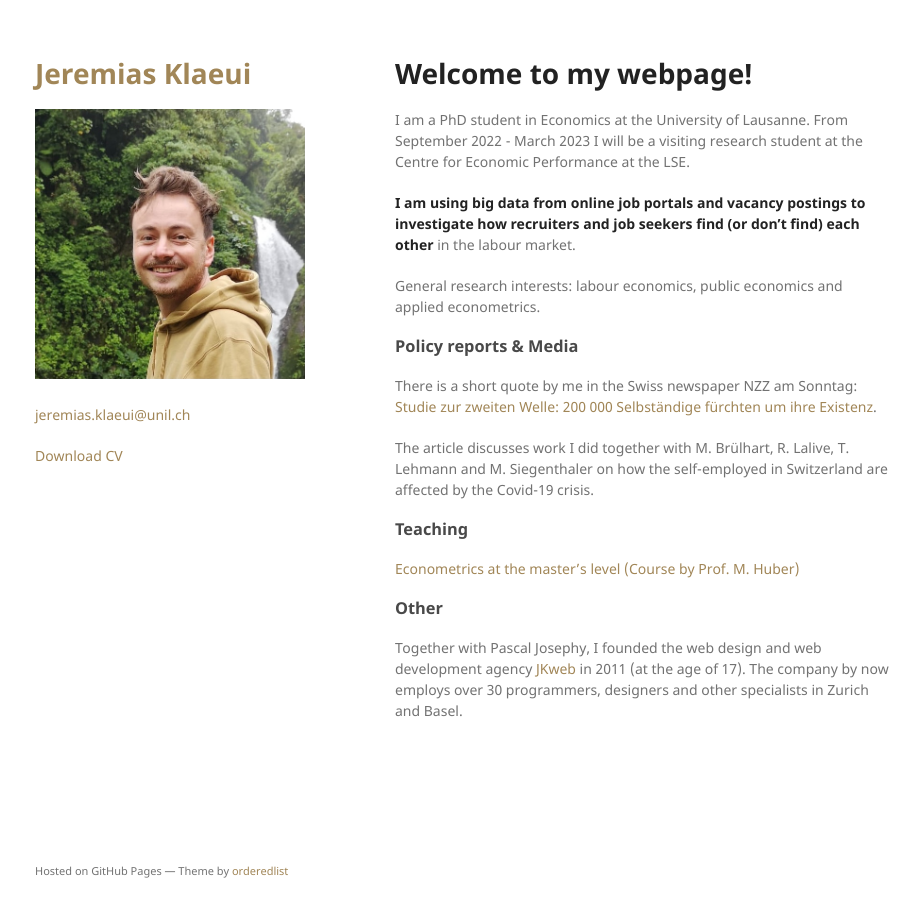
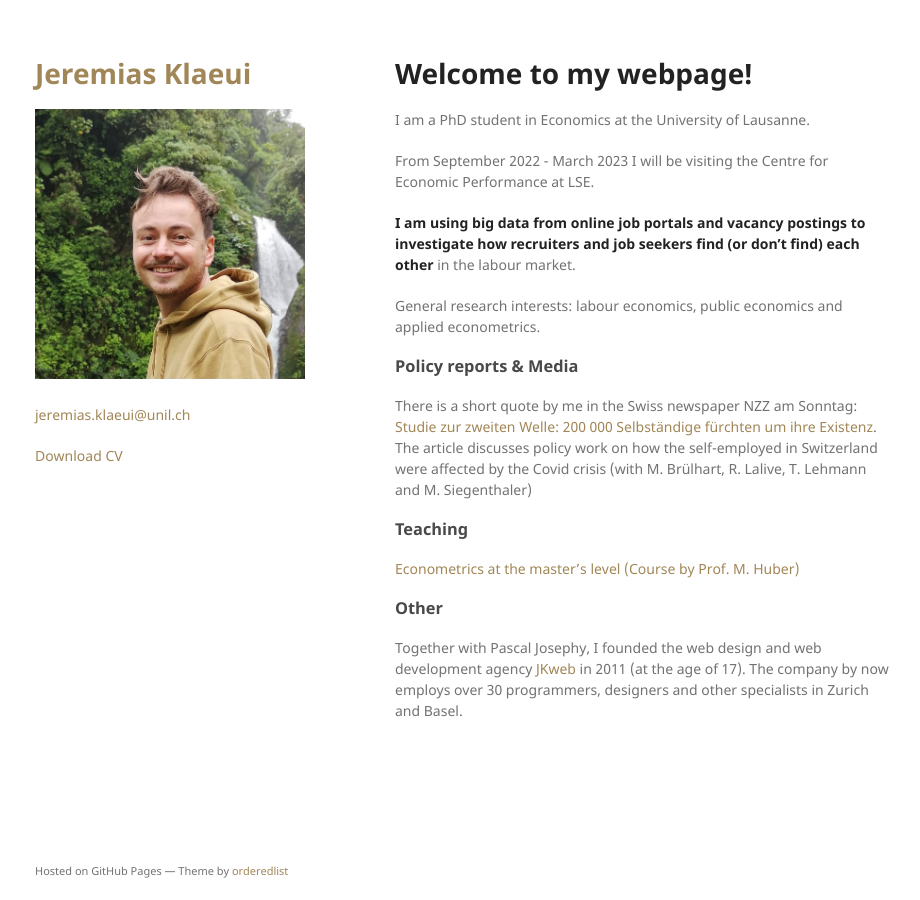
Before and after one commit to jklaeui/jklaeui.github.io, a Jekyll site: the page built from index.md, in a window 1280 px wide. Shown: the whole page, without its empty margins (175-1095 px from the left). Built offline with Jekyll 4.4.1, drawn with Linux system fonts in a browser that asks for light colours; our own code applies the rules of GitHub Pages for plain Markdown files; the repository's description, which GitHub fills in, is left out.

Commit message:
change text

```diff
--- a/index.md
+++ b/index.md
@@ -1,7 +1,8 @@
 # Welcome to my webpage!
 
 I am a PhD student in Economics at the University of Lausanne.
-From September 2022 - March 2023 I will be a visiting research student at the Centre for Economic Performance at the LSE.
+
+From September 2022 - March 2023 I will be visiting the Centre for Economic Performance at LSE.
 
 **I am using big data from online job portals and vacancy postings to investigate how recruiters and job seekers find (or don't find) each other** in the labour market.
 
@@ -10,8 +11,7 @@ General research interests: labour economics, public economics and applied econo
 ### Policy reports & Media
 
 There is a short quote by me in the Swiss newspaper NZZ am Sonntag: [Studie zur zweiten Welle: 200 000 Selbständige fürchten um ihre Existenz](https://nzzas.nzz.ch/wirtschaft/zweite-welle-viele-selbstaendige-fuerchten-um-ihre-existenz-ld.1589295).
-
-The article discusses work I did together with M. Brülhart, R. Lalive, T. Lehmann and M. Siegenthaler on how the self-employed in Switzerland are affected by the Covid-19 crisis.
+The article discusses policy work on how the self-employed in Switzerland were affected by the Covid crisis (with M. Brülhart, R. Lalive, T. Lehmann and M. Siegenthaler)
 
 ### Teaching
 
```
